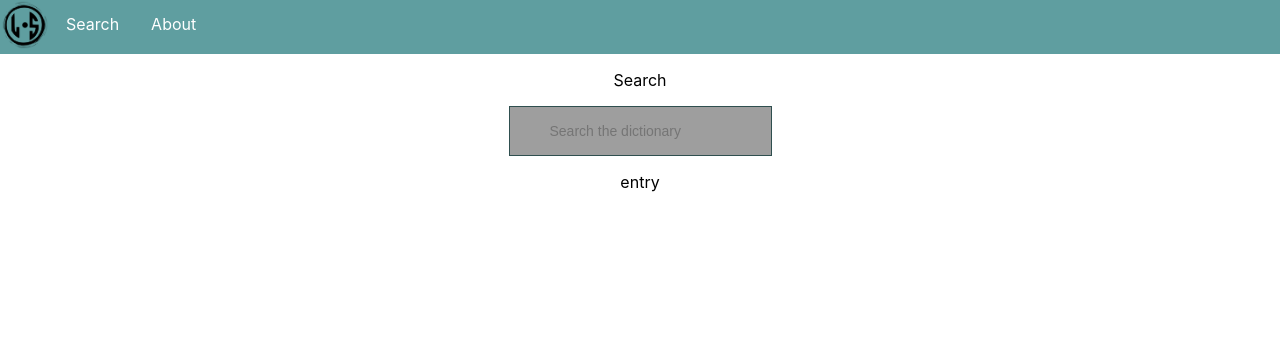
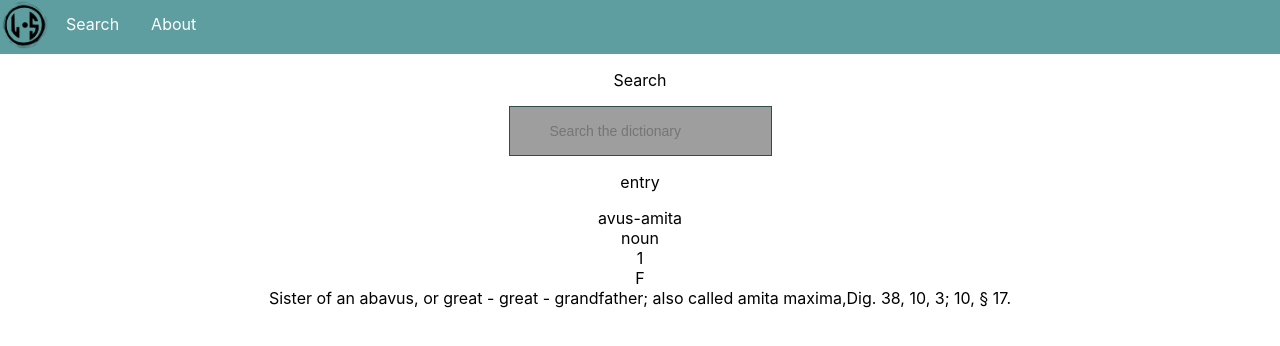
Before and after one commit to HapaxHypatia/ls-students, a React (Create React App) app: page /search in a window 1280 px wide. Shown: the top 346 px of the page. Built offline with nearby package versions, Linux system fonts and the light colour scheme; grey boxes are pictures that could not be loaded.

Commit message:
added json reading and displaying

```diff
--- a/src/components/entry.jsx
+++ b/src/components/entry.jsx
@@ -1,9 +1,11 @@
 import React from "react";
+import SearchFunction from "./searchFunction";
 
 function Entry() {
 	return (
 		<div>
 			<p>entry</p>
+			<SearchFunction></SearchFunction>
 		</div>
 	);
 }
--- /dev/null
+++ b/src/components/searchFunction.jsx
@@ -0,0 +1,14 @@
+import React from "react";
+import entry from "../data/ls_A.json"
+
+export default function SearchFunction () {
+	return (
+		<div>
+			<div>{entry[20].main_notes}</div>
+			<div>{entry[20].part_of_speech}</div>
+			<div>{entry[20].declension}</div>
+			<div>{entry[20].gender}</div>
+			<div>{entry[20].senses}</div>
+		</div>
+	)
+}
```
